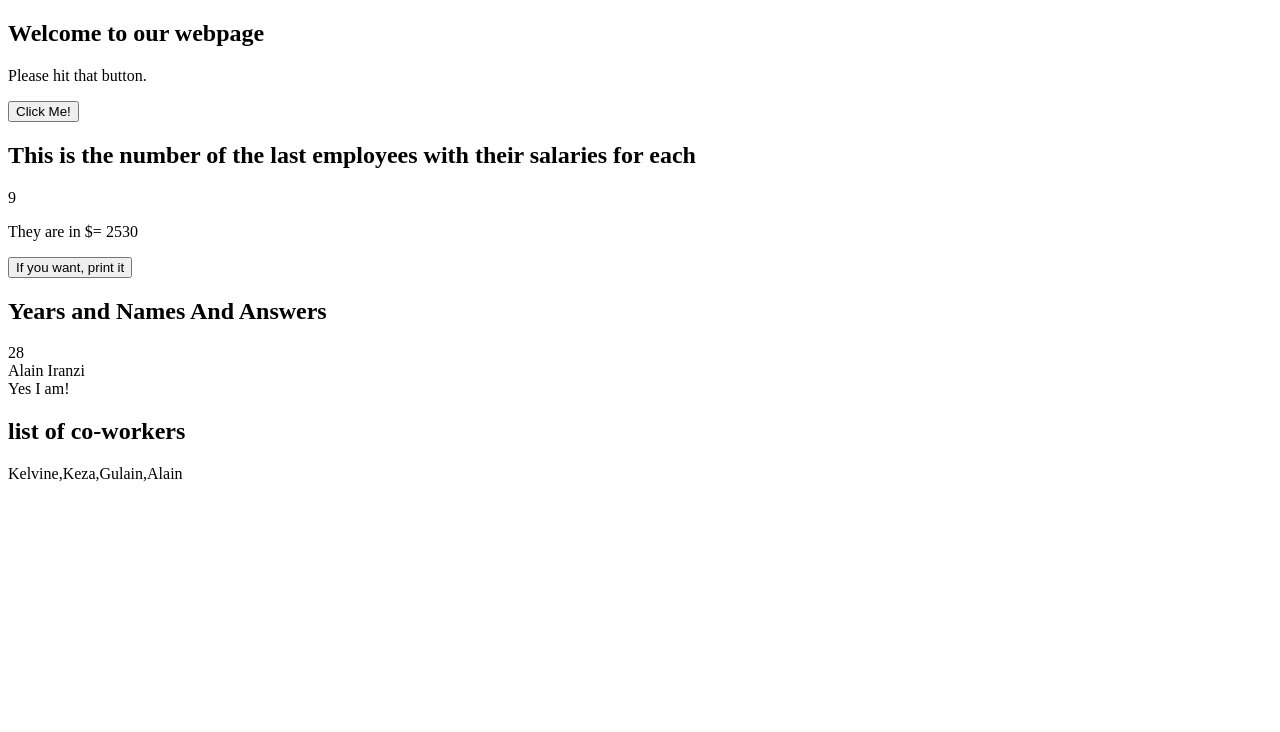
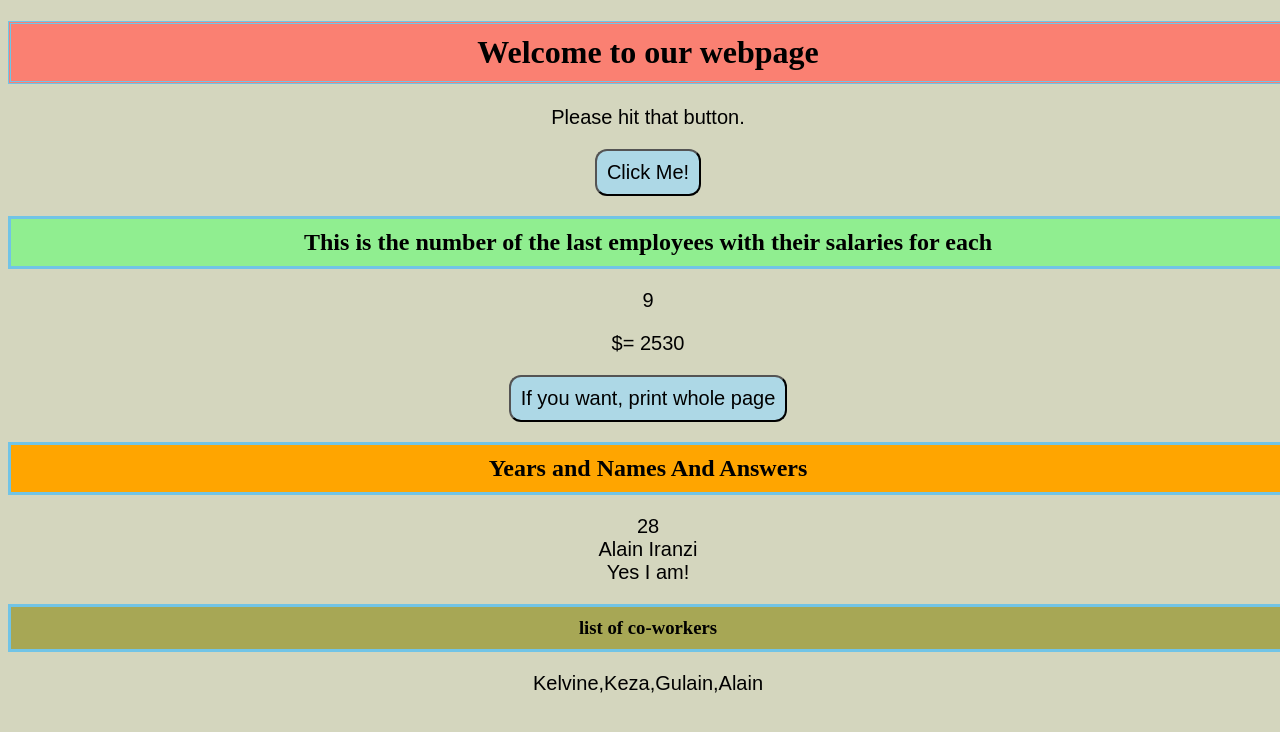
Before and after one commit to alainiranzi/Javascript-exercise, a plain HTML site: page index.html in a window 1280 px wide. Drawn offline with Linux system fonts and the light colour scheme.

Commit message:
added css

```diff
--- a/alain.js
+++ b/alain.js
@@ -5,15 +5,13 @@ document.getElementById("btn1").onclick = function() {
 };
 
 // Section 2: Show number of employees and header
-document.getElementById("demo2").innerHTML =
-  "<h2>This is the number of the last employees with their salaries for each</h2>" +
-  (5 + 4);
+document.getElementById("demo2").innerHTML = + (5 + 4);
 
 // Section 3: Simple sum example
 let a = 530;
 let b = 2000;
 let c = a + b;
-document.getElementById("demo1").innerHTML = "They are in $= "  + c;
+document.getElementById("demo1").innerHTML = " $= "  + c;
 
 
 // section 4: It's a way of merging and listing different things
@@ -27,7 +25,7 @@ document.getElementById("demo4").innerHTML = pi + "<br>" + person + "<br>" + ans
 // section 5: listing co-workers, adding and changing names
 
 // Create an Array:
-const workers = ["Sabo" , "Keza"  , "Gulain"];
+const workers = ["Sabo","Keza"  , "Gulain"];
 
 // Change an element:
 workers[0] = "Kelvine";
--- a/index.html
+++ b/index.html
@@ -2,14 +2,17 @@
 <html>
 <head>
   <title>Welcome Page</title>
+  <link rel="stylesheet" href="js.css">
 </head>
 <body>
 
-<h2>Welcome to our webpage</h2>
+<h1>Welcome to our webpage</h1>
 
 <!-- First section -->
 <p id="demo">Please hit that button.</p>
 <button type="button" id="btn1">Click Me!</button>
+
+<h2>This is the number of the last employees with their salaries for each</h2>
 
 <!-- Second section -->
 <p id="demo2"></p>
@@ -18,17 +21,17 @@
 <!-- Third section -->
 <p id="demo1"></p>
 
+
 <!-- Print button -->
 <div>
-  <button onclick="window.print()">If you want, print it</button>
+  <button onclick="window.print()">If you want, print whole page</button>
 </div>
-<h2> Years and Names And Answers</h2>
+<h2 id="years"> Years and Names And Answers</h2>
 <p id="demo4"></p>
 
 <!--list of co-workers -->
-<h2>list of co-workers</h2>
+<h3>list of co-workers</h3>
 <p id="demo5"></p>
-
 
 <script src="alain.js"></script>
 
--- /dev/null
+++ b/js.css
@@ -0,0 +1,51 @@
+body {
+ background-color: rgb(212, 214, 190);
+width: 100%;
+
+}
+h1 {
+    border: double;
+    border-color: rgb(113, 196, 230);
+    padding: 10px;
+    text-align: center;
+    background-color: salmon;
+
+}
+h2 {
+    border: solid;
+    border-color: rgb(113, 196, 230);
+    padding: 10px;
+    text-align: center;
+    background-color: lightgreen;
+
+}
+h2#years {
+    border: solid;
+    border-color: rgb(113, 196, 230);
+    padding: 10px;
+    text-align: center;
+    background-color: orange;
+
+}
+h3 {
+    border: solid;
+    border-color: rgb(113, 196, 230);
+    padding: 10px;
+    text-align: center;
+    background-color: rgb(167, 167, 85);
+}
+p {
+    font-family: Arial, Helvetica, sans-serif;
+    font-size: 20px;
+    text-align: center;
+}
+button {
+    display: block;
+    margin: auto;
+    padding: 10px;
+    font-size: 20px;
+    background-color: lightblue;
+    border-radius: 12px;
+    cursor: pointer;
+    text-align: center;
+}
```
